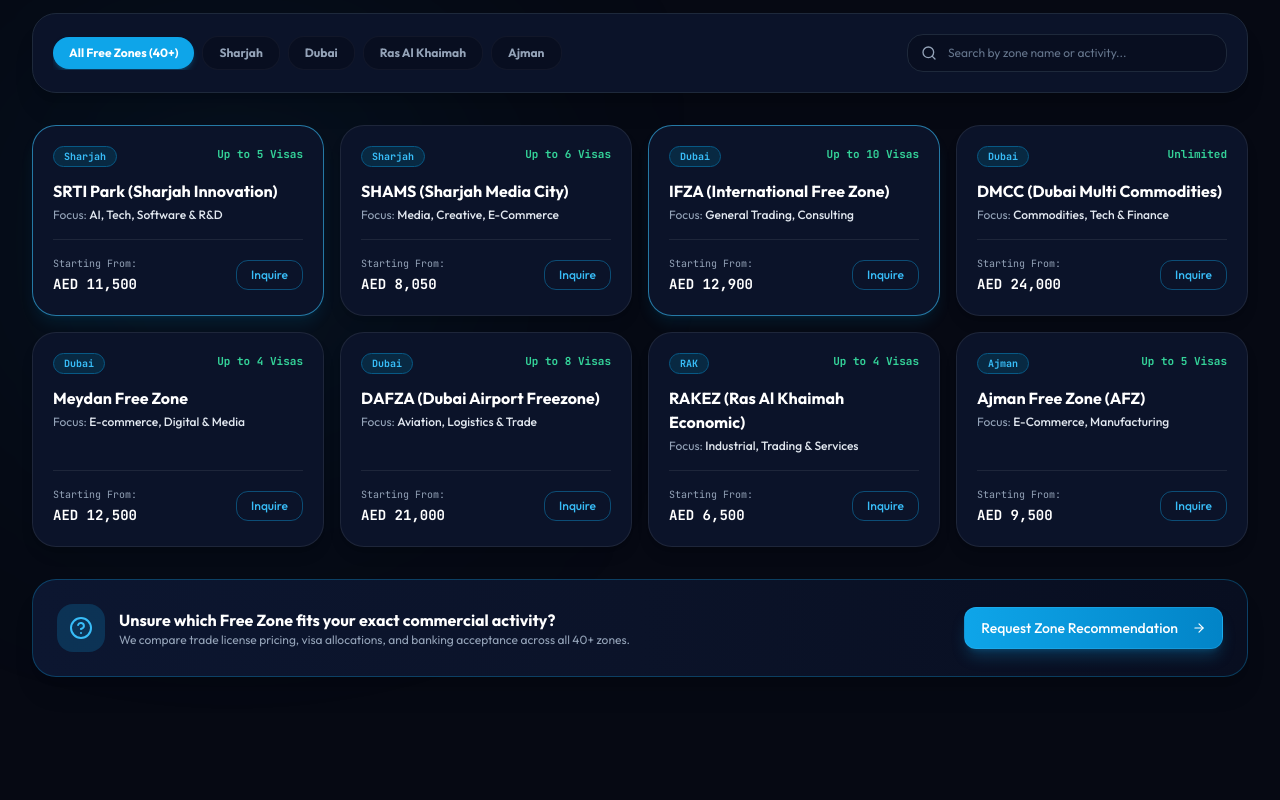
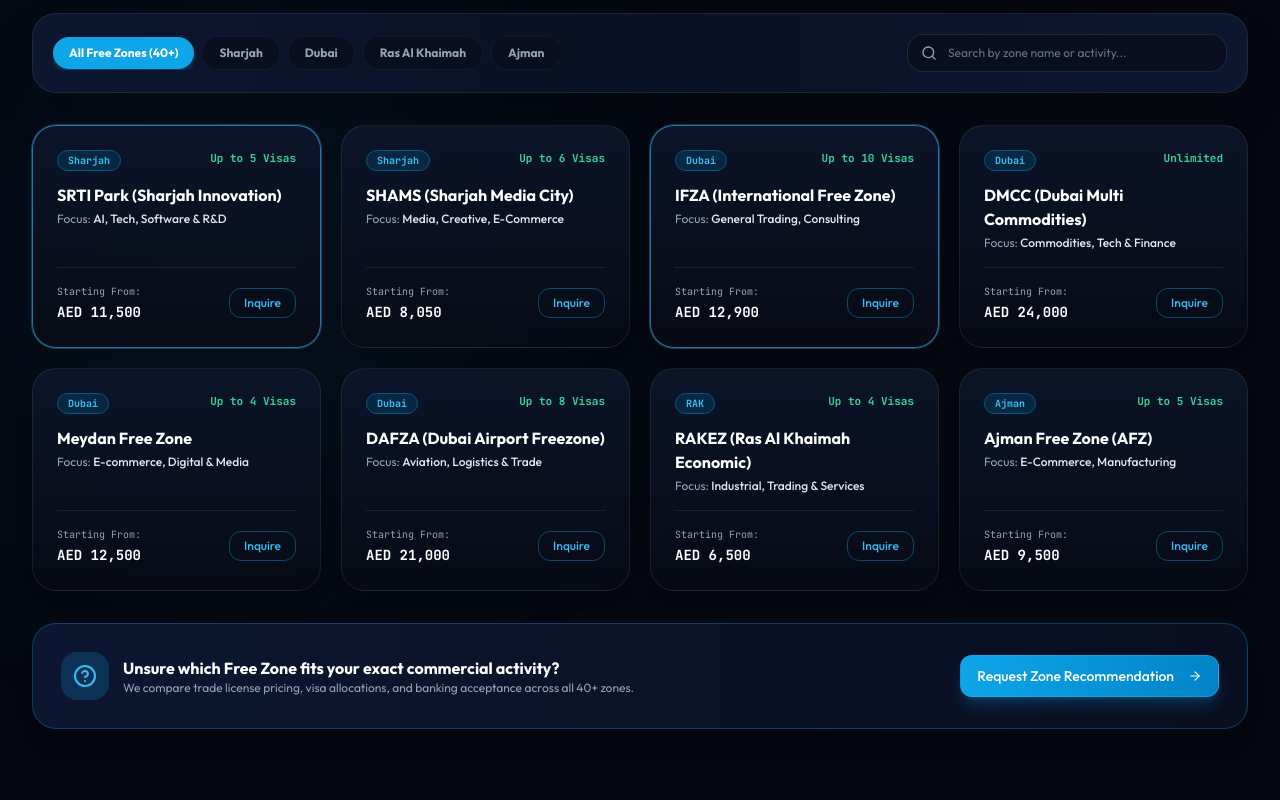
Before and after one commit to melotoxin/Analyze-Market-FZE, a React (Vite) app: page / in a window 1280 px wide. Shown: the part 4200-5000 px from the top of the page. Built offline with nearby package versions, Linux system fonts and the light colour scheme; the HTML template or start-up script is replaced by a standard one.

Commit message:
Refine Free Zones Directory with obsidian glassmorphism and verify dev server on port 5173

```diff
--- a/src/components/freezones/FreeZonesDirectory.tsx
+++ b/src/components/freezones/FreeZonesDirectory.tsx
@@ -43,14 +43,14 @@
   });
 
   return (
-    <section id="freezones" className="py-24 sm:py-32 bg-[#060913] border-t border-white/[0.08] relative overflow-hidden transition-colors duration-300 font-sans">
+    <section id="freezones" className="py-24 sm:py-32 bg-[#050811] border-t border-white/[0.08] relative overflow-hidden transition-colors duration-300 font-sans">
 
       {/* Ambient background glow */}
       <div className="absolute top-1/3 left-10 w-96 h-96 bg-sky-500/10 rounded-full blur-[140px] pointer-events-none" />
 
       <div className="max-w-[1440px] mx-auto px-4 sm:px-6 lg:px-8 relative z-10">
 
-        {/* Section Header with n8n typography */}
+        {/* Section Header */}
         <div className="max-w-3xl mb-12 space-y-3">
           <div className="inline-flex items-center gap-2 px-3.5 py-1 rounded-full bg-slate-900 border border-sky-500/30 text-xs font-mono font-bold text-sky-400 uppercase tracking-widest shadow-sm">
             <Globe className="w-3.5 h-3.5 text-sky-400" />
@@ -74,7 +74,7 @@
         </div>
 
         {/* Search & Filter Bar */}
-        <div className="bg-[#0b1329] border border-[#1e293b] rounded-3xl p-4 sm:p-5 mb-8 flex flex-col md:flex-row items-center justify-between gap-4 shadow-xl">
+        <div className="bg-gradient-to-r from-[#0c1630] via-[#091124] to-[#0c1630] border border-white/[0.08] rounded-3xl p-4 sm:p-5 mb-8 flex flex-col md:flex-row items-center justify-between gap-4 shadow-2xl backdrop-blur-xl">
           <div className="flex items-center gap-2 overflow-x-auto w-full md:w-auto scrollbar-none pb-1 md:pb-0">
             {emirates.map(em => (
               <button
@@ -98,18 +98,18 @@
               value={search}
               onChange={e => setSearch(e.target.value)}
               placeholder="Search by zone name or activity..."
-              className="w-full bg-[#080e20] border border-[#1e293b] rounded-2xl py-2.5 pl-10 pr-4 text-xs text-white placeholder-slate-500 focus:outline-none focus:border-sky-400"
+              className="w-full bg-[#080e20] border border-white/[0.1] rounded-2xl py-2.5 pl-10 pr-4 text-xs text-white placeholder-slate-500 focus:outline-none focus:border-sky-400"
             />
           </div>
         </div>
 
         {/* Free Zone Cards Grid */}
-        <div className="grid grid-cols-1 sm:grid-cols-2 lg:grid-cols-4 gap-4">
+        <div className="grid grid-cols-1 sm:grid-cols-2 lg:grid-cols-4 gap-5">
           {filtered.map(fz => (
             <div
               key={fz.name}
-              className={'bg-[#0b1329] border rounded-3xl p-5 flex flex-col justify-between transition-all group motion-card shadow-lg relative ' + (
-                fz.featured ? 'border-sky-400/60 shadow-sky-500/10' : 'border-white/[0.08] hover:border-sky-500/50'
+              className={'bg-gradient-to-b from-[#0e172e]/80 to-[#070b16]/90 border rounded-3xl p-5 sm:p-6 flex flex-col justify-between transition-all group motion-card shadow-lg relative backdrop-blur-xl hover:shadow-[0_0_35px_rgba(56,189,248,0.15)] hover:-translate-y-1 ' + (
+                fz.featured ? 'border-sky-400/60 ring-1 ring-sky-400/30' : 'border-white/[0.08] hover:border-sky-500/50'
               )}
             >
               <div className="space-y-3">
@@ -135,7 +135,7 @@
               <div className="pt-4 mt-4 border-t border-white/[0.08] flex items-center justify-between">
                 <div>
                   <span className="text-[10px] font-mono text-slate-400 block">Starting From:</span>
-                  <span className="text-sm font-mono font-bold text-white">{fz.minCost}</span>
+                  <span className="text-sm font-mono font-black text-white">{fz.minCost}</span>
                 </div>
 
                 <Button
@@ -151,8 +151,8 @@
           ))}
         </div>
 
-        {/* Bottom Free Zone Selection Advisory Banner (Non-repetitive) */}
-        <div className="mt-8 p-6 bg-gradient-to-r from-[#0c1630] via-[#0b1329] to-[#080e20] border border-sky-500/30 rounded-3xl flex flex-col sm:flex-row items-center justify-between gap-4 shadow-xl">
+        {/* Bottom Free Zone Selection Advisory Banner */}
+        <div className="mt-8 p-6 sm:p-7 bg-gradient-to-r from-[#0c1630] via-[#0b1329] to-[#080e20] border border-sky-500/30 rounded-3xl flex flex-col sm:flex-row items-center justify-between gap-4 shadow-xl">
           <div className="flex items-center gap-3.5">
             <div className="p-3 rounded-2xl bg-sky-500/20 text-sky-400">
               <HelpCircle className="w-6 h-6" />
```
